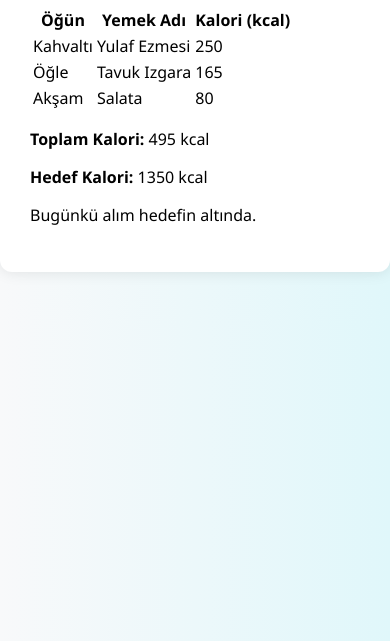
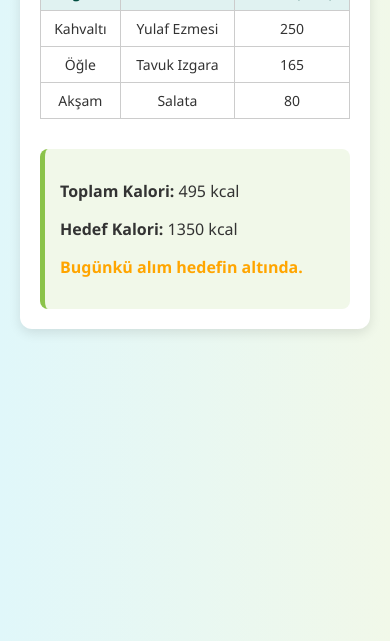
Before and after one commit to LarcivertSports/mac-ozet, a plain HTML site: page results.html in a window 390 px wide. Shown: the part 203-844 px from the top of the page. Drawn offline with Linux system fonts and the light colour scheme.

Commit message:
Update style.css

```diff
--- a/style.css
+++ b/style.css
@@ -1,24 +1,30 @@
+/* Genel sayfa ayarları */
 body {
   font-family: 'Segoe UI', sans-serif;
-  background: linear-gradient(to right, #f8f9fa, #e0f7fa);
+  background: linear-gradient(to right, #e0f7fa, #f1f8e9);
   margin: 0;
   padding: 0;
+  color: #333;
 }
 
+/* Merkezlenmiş kutu */
 .container {
-  max-width: 500px;
-  margin: 50px auto;
-  background-color: white;
+  max-width: 700px;
+  margin: 40px auto;
+  background-color: #fff;
   padding: 30px;
   border-radius: 12px;
-  box-shadow: 0 0 15px rgba(0,0,0,0.1);
+  box-shadow: 0 4px 12px rgba(0,0,0,0.1);
 }
 
+/* Başlık */
 h1 {
   text-align: center;
   color: #00796b;
+  margin-bottom: 30px;
 }
 
+/* Form öğeleri */
 form {
   display: flex;
   flex-direction: column;
@@ -27,7 +33,6 @@ form {
 label {
   margin-top: 15px;
   font-weight: bold;
-  color: #333;
 }
 
 input[type="file"],
@@ -37,8 +42,10 @@ button {
   padding: 10px;
   border-radius: 6px;
   border: 1px solid #ccc;
+  font-size: 16px;
 }
 
+/* Butonlar */
 button {
   background-color: #00796b;
   color: white;
@@ -52,39 +59,70 @@ button:hover {
   background-color: #004d40;
 }
 
-.result-box {
-  margin-top: 30px;
-  padding: 20px;
-  background-color: #e0f2f1;
-  border-left: 5px solid #00796b;
-  border-radius: 8px;
-}
-
-.result-box h2 {
-  margin: 0;
-  color: #004d40;
-}
-
-.result-box p {
-  font-size: 18px;
-  color: #333;
-}
+/* Öğün blokları */
 .meal-block {
   margin-bottom: 20px;
   padding-bottom: 10px;
   border-bottom: 1px dashed #ccc;
 }
 
-button[type="button"] {
-  background-color: #009688;
-  color: white;
-  border: none;
-  padding: 10px;
-  margin-top: 10px;
-  border-radius: 6px;
-  cursor: pointer;
+/* Tablo */
+table {
+  width: 100%;
+  border-collapse: collapse;
+  margin-top: 20px;
 }
 
-button[type="button"]:hover {
-  background-color: #00796b;
+table th, table td {
+  border: 1px solid #ccc;
+  padding: 12px;
+  text-align: center;
 }
+
+table th {
+  background-color: #e0f2f1;
+  color: #004d40;
+}
+
+/* Kalori özeti */
+.summary {
+  margin-top: 30px;
+  padding: 15px;
+  background-color: #f1f8e9;
+  border-left: 5px solid #8bc34a;
+  border-radius: 8px;
+}
+
+.status {
+  font-weight: bold;
+  margin-top: 10px;
+}
+
+.status.under {
+  color: orange;
+}
+
+.status.over {
+  color: red;
+}
+
+.status.ok {
+  color: green;
+}
+
+/* Mobil uyum */
+@media (max-width: 600px) {
+  .container {
+    margin: 20px;
+    padding: 20px;
+  }
+
+  table th, table td {
+    font-size: 14px;
+    padding: 8px;
+  }
+
+  input, select, button {
+    font-size: 14px;
+  }
+}
```
